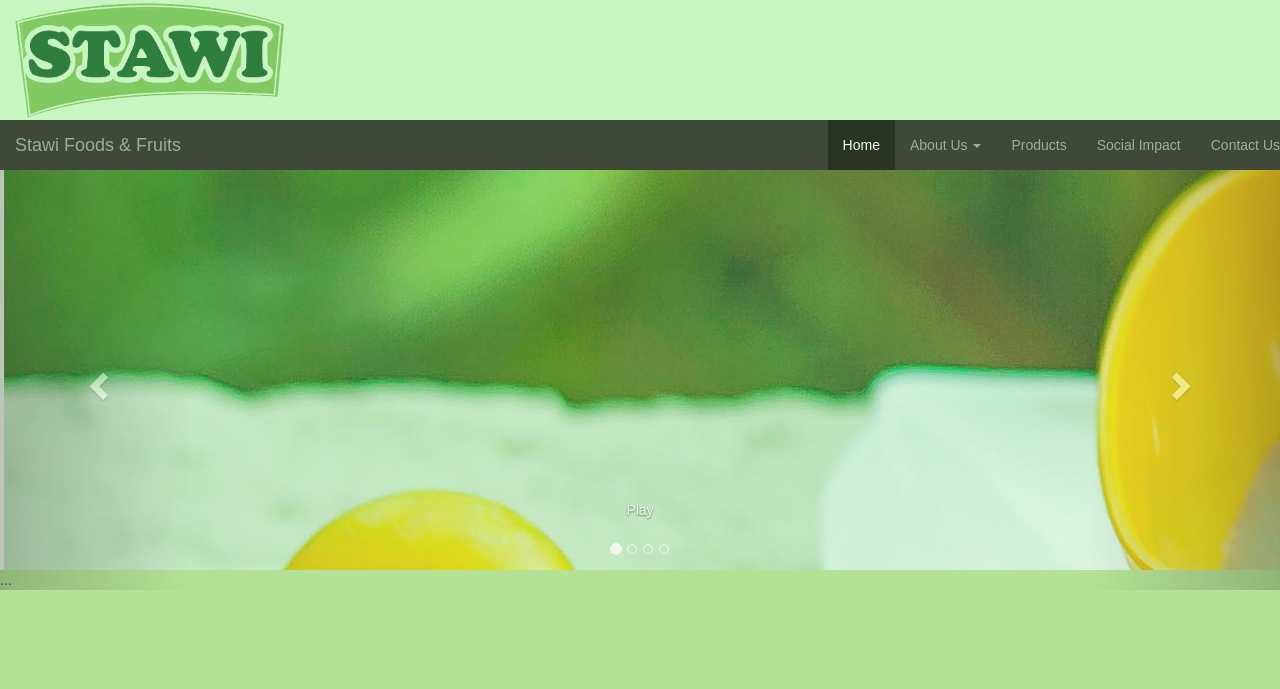
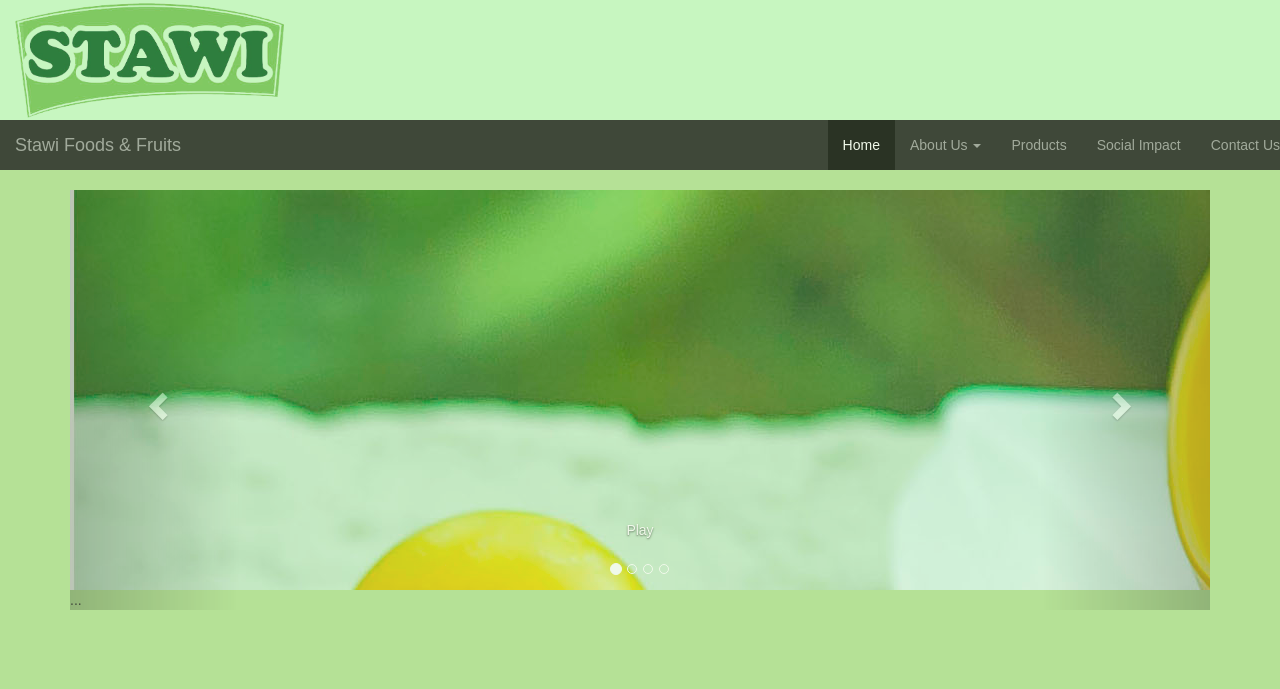
Before and after one commit to TitoLulu/stawi.github.io, a PHP site: page / in a window 1280 px wide. Shown: the top 689 px of the page. Run offline with PHP 8.4, Linux system fonts and the light colour scheme; some libraries are stand-ins or nearby versions.

Commit message:
carousel changes

```diff
--- a/css/style.css
+++ b/css/style.css
@@ -35,12 +35,6 @@ Carousel style
 }
 #slide4{
 	background-image: url('../images/33.jpg');
-}
-#sld{
-	top: 0px;
-	margin: 0px;
-	padding: 0px;
-	width: 100%;
 }
 
 
```
